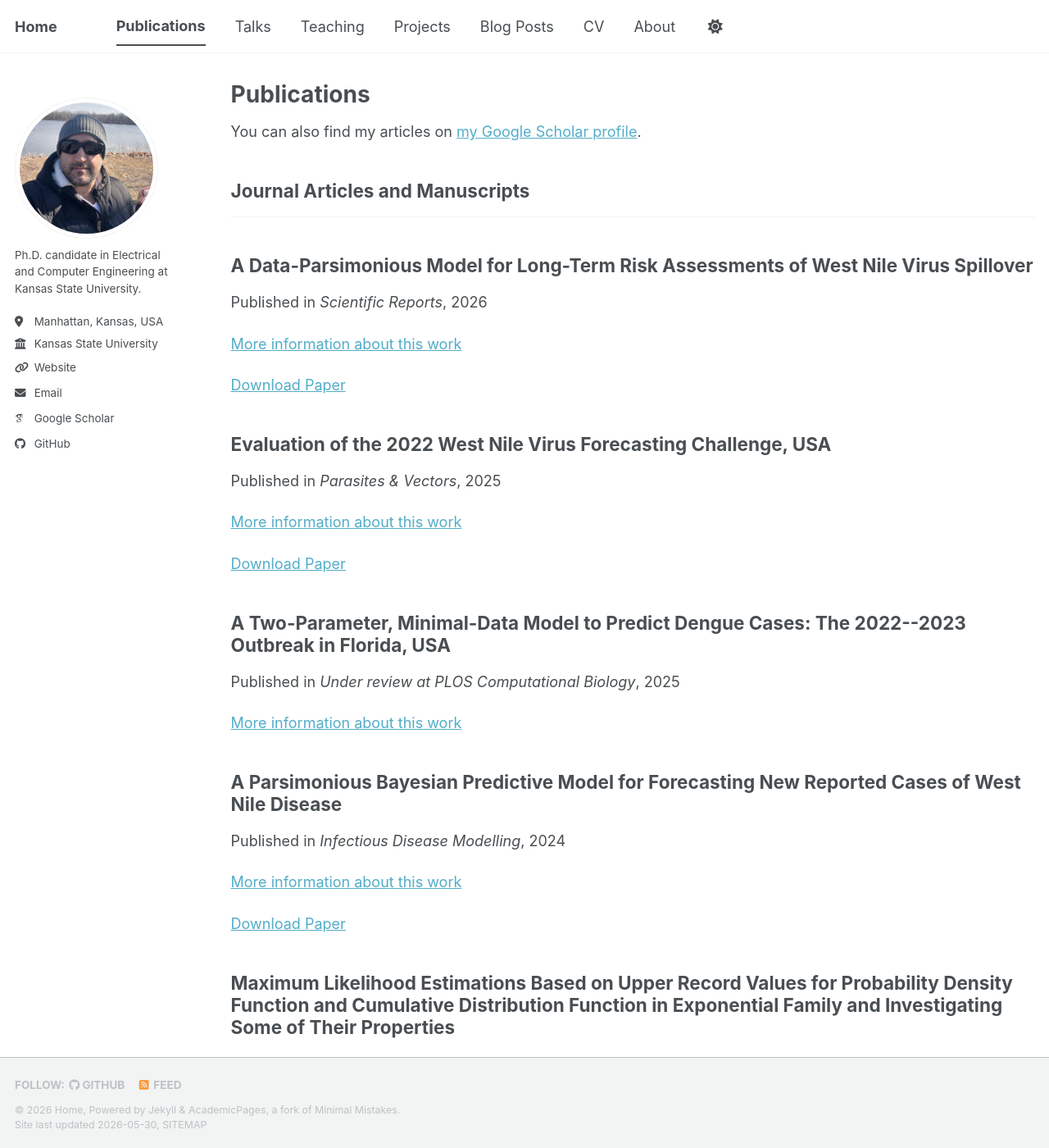
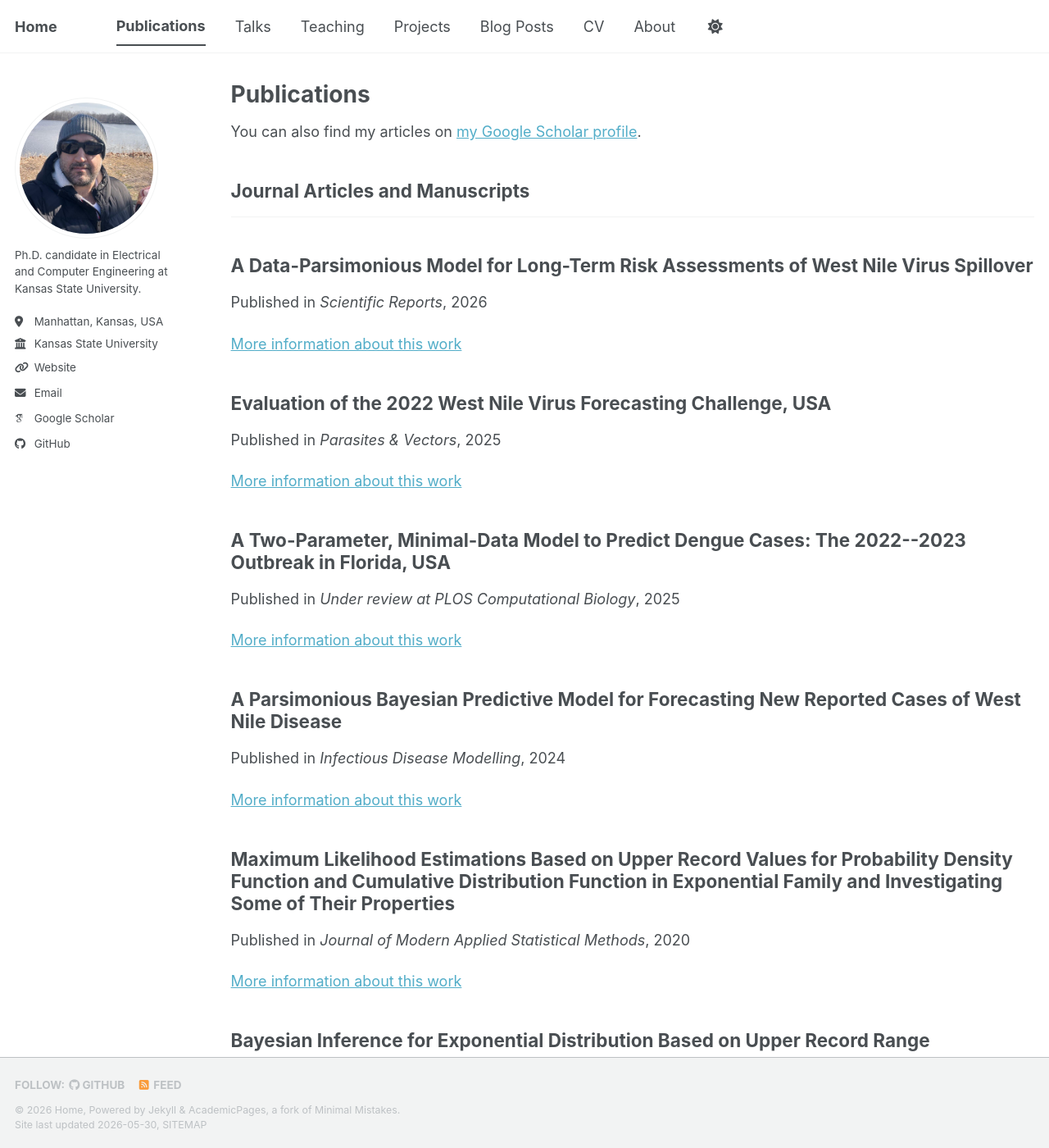
Before and after one commit to Saman-Hoss/Saman-Hoss.github.io, a Jekyll site: the page built from _pages/publications.html, in a window 1280 px wide and 1400 px high. Shown: the whole window at 82% size. Built offline with Jekyll 4.4.1, drawn with Linux system fonts in a browser that asks for light colours; some web fonts are replaced; a script bundle is joined from its source files by our own code; library files that are not in the unit come from our copies.

Commit message:
Update publications.html

```diff
--- a/_pages/publications.html
+++ b/_pages/publications.html
@@ -36,12 +36,6 @@ author_profile: true
         <p>
           <a href="{{ base_path }}{{ post.url }}">More information about this work</a>
         </p>
-
-        {% if post.paperurl %}
-          <p>
-            <a href="{{ post.paperurl }}">Download Paper</a>
-          </p>
-        {% endif %}
       </article>
     </div>
   {% endif %}
@@ -67,12 +61,6 @@ author_profile: true
         <p>
           <a href="{{ base_path }}{{ post.url }}">More information about this work</a>
         </p>
-
-        {% if post.paperurl %}
-          <p>
-            <a href="{{ post.paperurl }}">Download Paper</a>
-          </p>
-        {% endif %}
       </article>
     </div>
   {% endif %}
```
